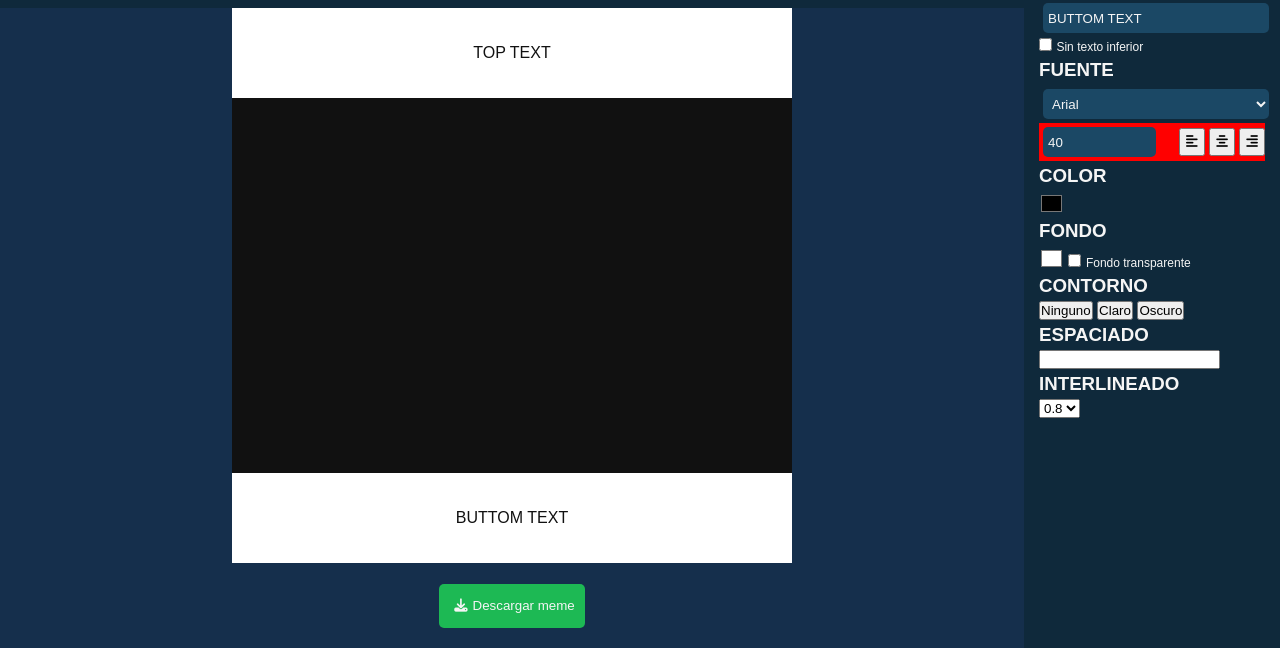
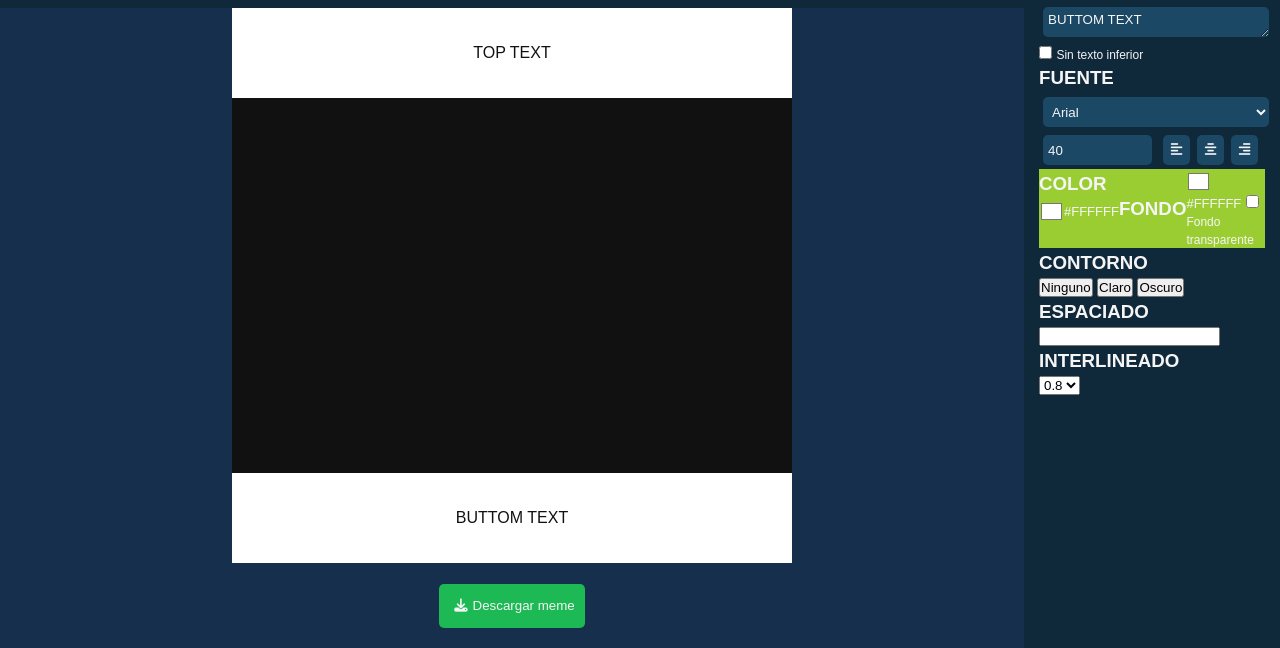
Before and after one commit to agustinasc/generador, a plain HTML site: page index.html in a window 1280 px wide. Shown: the part 152-800 px from the top of the page. Drawn offline with Linux system fonts and the light colour scheme; a web font is replaced by a local one.

Commit message:
Modificando css del aside-texto

```diff
--- a/css/aside.css
+++ b/css/aside.css
@@ -38,7 +38,7 @@
     margin: 4px;
     outline: none;
 }
-.url-imagen:focus, #fondo-select:hover, #btn-imagen-reset:hover, #top-text:hover, #bottom-text:hover, #text-font:hover, #text-font-size:hover{
+.url-imagen:focus, #fondo-select:hover, #btn-imagen-reset:hover, #top-text:hover, #bottom-text:hover, #text-font:hover, #text-font-size:hover, #btn:hover{
     background-color: var(--violetaClaro);
     transition: 0.5s;
 }
@@ -120,12 +120,25 @@ input[type='range']::-webkit-slider-thumb {
     flex-direction: row;
     justify-content: space-between;
     align-items: center;
-    background-color: red;
 }
 #text-font-size{
     width: 50%;
 }
-/* .fas{
-    background-color: var(--menosOscuroTurque);
+.btn-container{
+    width: 50%;
+    height: 30px;
+    display: flex;
+    justify-content: space-evenly;
+}
+#btn{
+    background-color: var(--claroTurque);
     color: var(--colorText);
-} */
+    width: 25%;
+    border: none;
+    border-radius: 5px;
+}
+.container-color-text{
+    background-color: yellowgreen;
+    display: flex;
+    flex-direction: row;
+}
--- a/index.html
+++ b/index.html
@@ -54,10 +54,10 @@
     <!-- <aside class="aside-imagen">
 
             <button class="aside-imagen-close"><i class="fas fa-times"></i>
-            </button>  -->
+            </button> -->
             <!-- el boton de close es responsivo! -->
 
-            <!-- <section class="aside-imagen-main">
+           <!--  <section class="aside-imagen-main">
 
                 <h2 class="aside-first-title">IMAGEN</h2>
 
@@ -117,8 +117,8 @@
                 <button id="btn-imagen-reset">Reestablecer filtros</button>
 
             </section>
-        </aside> -->
-
+        </aside>
+ -->
         <!-------------------------- ASIDE - TEXTO -------------------->
 
         <aside class="text-aside-main">
@@ -126,7 +126,7 @@
                 <h2 class="aside-first-title">TEXTO</h2>
                 <section>
                     <h3 class="aside-second-title">SUPERIOR</h3>
-                    <input type="text" name="top-text" id="top-text" value="TOP TEXT">
+                    <textarea name="Texto superior" id="top-text" cols="30" rows="10">TOP TEXT</textarea>
                 </section>
                 <section>
                     <input type="checkbox" name="top-text-check" id="top-text-check">
@@ -134,7 +134,7 @@
                 </section>
                 <section>
                     <h3 aside-second-title>INFERIOR</h3>
-                    <input type="text" name="bottom-text" id="bottom-text" value="BUTTOM TEXT">
+                    <textarea name="bottom-text" id="bottom-text" cols="30" rows="10">BUTTOM TEXT</textarea>
                 </section>
                 <section>
                     <input type="checkbox" name="bottom-text-check" id="bottom-text-check">
@@ -160,30 +160,38 @@
                 <section class="font-align">
                     <input type="number" id="text-font-size" name="font-size-text" value="40">
 
-                    <section class="btn-align">
-                        <button id="">
+                    <section class="btn-container">
+                        <button id="btn">
                             <i class="fas fa-align-left"></i>
                         </button>
-                        <button id="">
+                        <button id="btn">
                             <i class="fas fa-align-center"></i>
                         </button>
-                        <button id="">
+                        <button id="btn">
                             <i class="fas fa-align-right"></i>
                         </button>
                     </section>
                 </section>
-                <section>
+
+                <section class="container-color-text">
+                    <article>
                         <h3 class="aside-second-title">COLOR</h3>
-                    <input type="color" name="color-text" id="color-text" value="#000000">
-                    <span></span>
+                        <section class="imagen-fondo">
+                            <input type="color" name="Color del texto" id="fondo-input-colores" value="#FFFFFF">
+                            <span id="span-texto">#FFFFFF</span>
                         </section>
-                <section>
+                    </article>
+
+                    <section class="imagen-fondo">
                         <h3 class="aside-second-title">FONDO</h3>
+                       <article>
                             <input type="color" name="background-text" id="background-text" value="#FFFFFF">
+                            <span id="span-texto">#FFFFFF</span>
                             <input type="checkbox" name="bottom-text-check" id="bottom-text-check">
                             <label for="background-transparent">Fondo transparente</label>
+                        </article>
                     </section>
-
+                </section>
                 <h3 class="aside-second-title">CONTORNO</h3>
                 <button>Ninguno</button>
                 <button>Claro</button>
```
Lines whose indentation alone changed are shown as unchanged.
